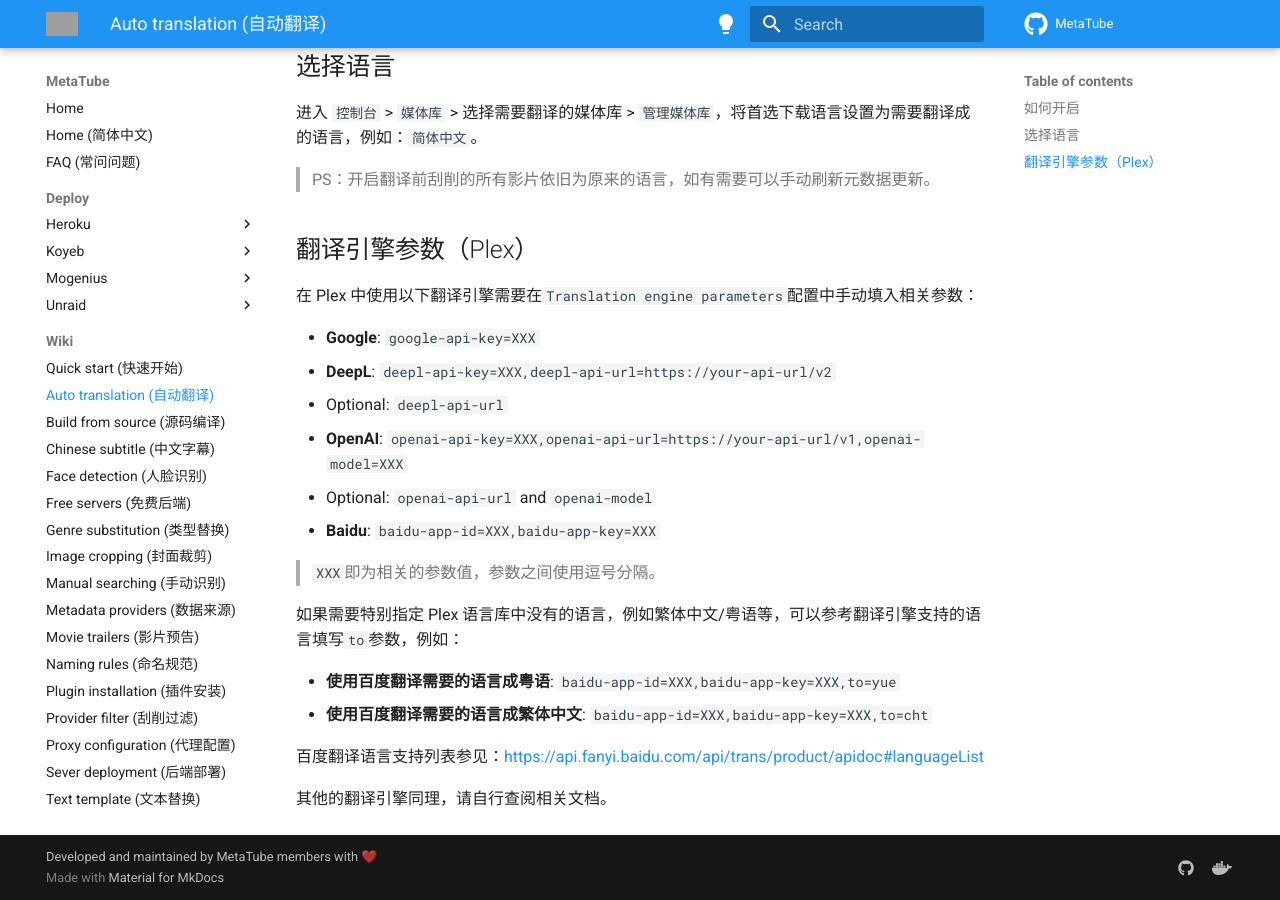
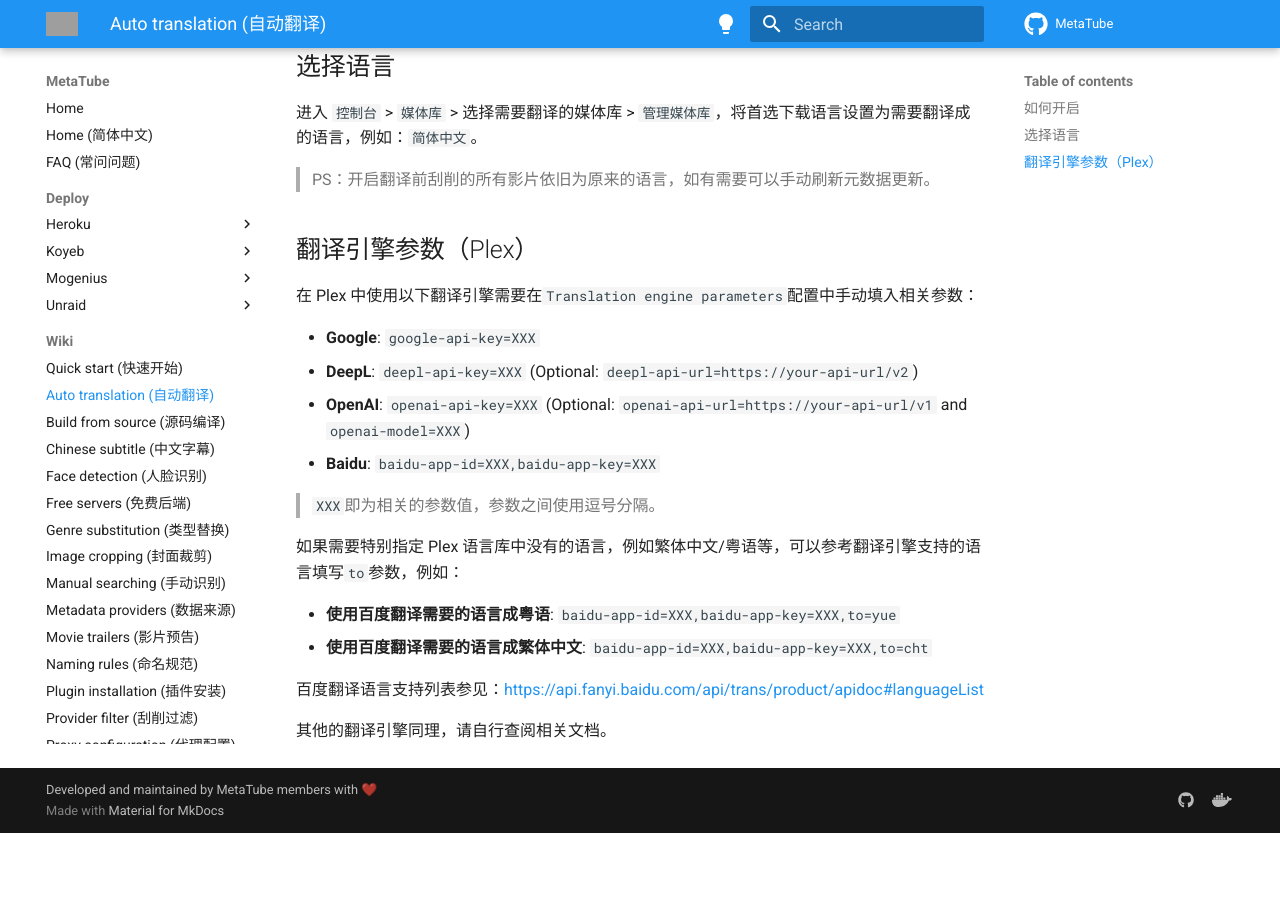
Before and after one commit to metatube-community/metatube-community.github.io, an MkDocs documentation site: the page built from docs/wiki/auto-translation.md, in a window 1280 px wide and 900 px high, scrolled down 566 px. Built offline with MkDocs 1.6.1 and Material for MkDocs 9.7.7, drawn with Linux system fonts in a browser that asks for light colours; after the commit the page ends 1399 px from its top, so only the background shows below that; grey boxes are pictures that could not be loaded.

Commit message:
Docs: refine description

```diff
--- a/docs/wiki/auto-translation.md
+++ b/docs/wiki/auto-translation.md
@@ -26,10 +26,10 @@
 在 Plex 中使用以下翻译引擎需要在`Translation engine parameters`配置中手动填入相关参数：
 
 - **Google**: `google-api-key=XXX`
-- **DeepL**: `deepl-api-key=XXX,deepl-api-url=https://your-api-url/v2`
-  - Optional: `deepl-api-url`
-- **OpenAI**: `openai-api-key=XXX,openai-api-url=https://your-api-url/v1,openai-model=XXX`
-  - Optional: `openai-api-url` and `openai-model`
+- **DeepL**: `deepl-api-key=XXX`
+  (Optional: `deepl-api-url=https://your-api-url/v2`)
+- **OpenAI**: `openai-api-key=XXX`
+  (Optional: `openai-api-url=https://your-api-url/v1` and `openai-model=XXX`)
 - **Baidu**: `baidu-app-id=XXX,baidu-app-key=XXX`
 
 > `XXX`即为相关的参数值，参数之间使用逗号分隔。
```
